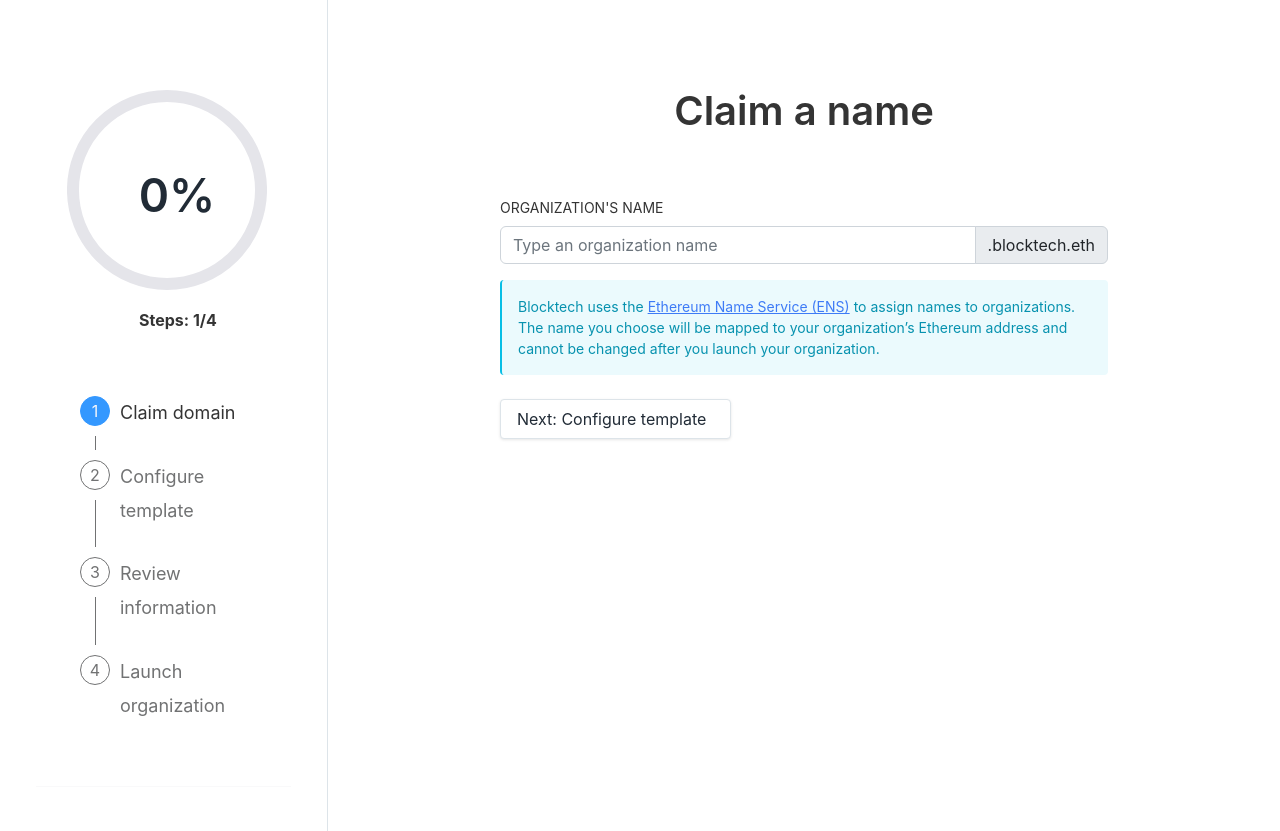
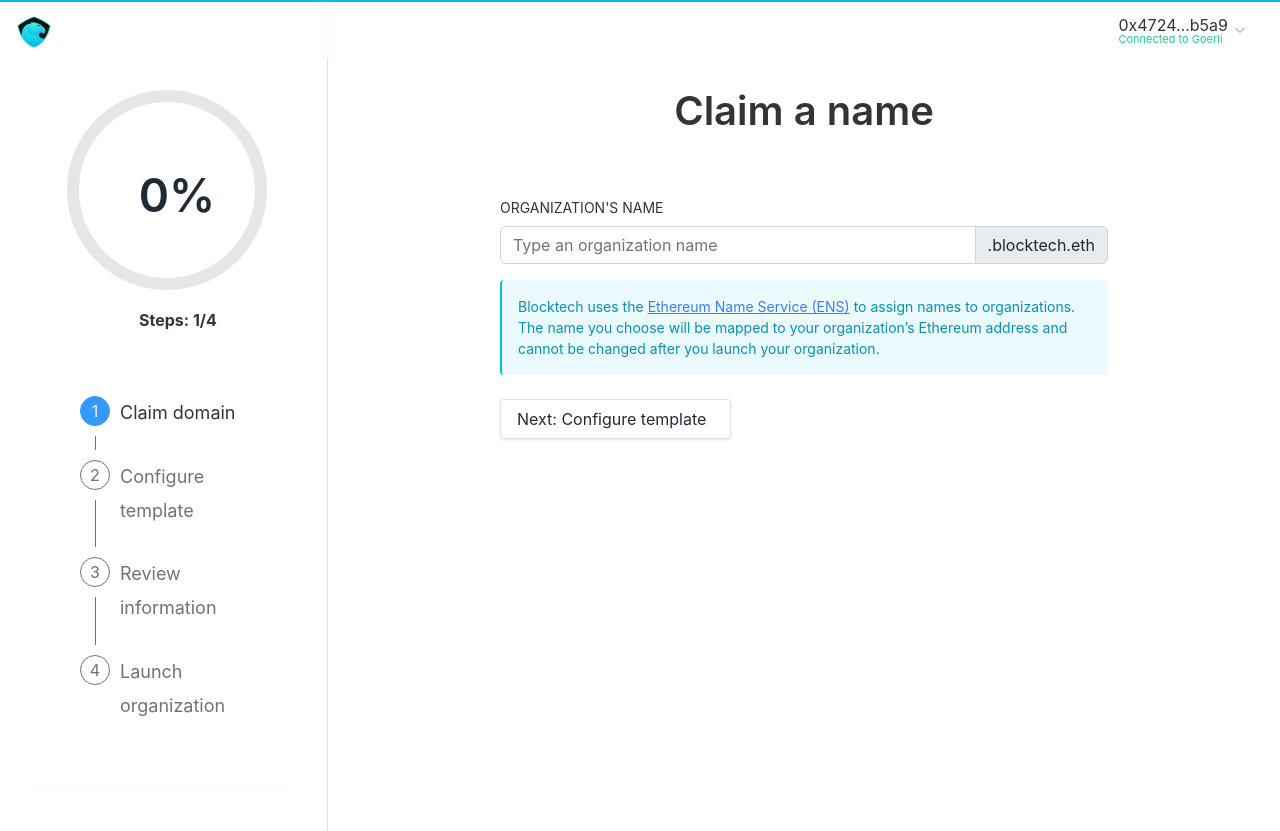
Before and after one commit to hritiksantoshi/daoMaker, a React (Create React App) app: page /token in a window 1280 px wide. Built offline with nearby package versions, Linux system fonts and the light colour scheme; the HTML template or start-up script is replaced by a standard one.

Commit message:
welcomenav

```diff
--- a/src/App.js
+++ b/src/App.js
@@ -31,6 +31,7 @@
   const [currentStep, setStep] = useState(0);
   const [walletAddress, setWalletAddress] = useState("");
   const [displayWalletAddress, setDisplayWalletAddress] = useState("");
+  const [show,setShow] = useState(false);
   const [data, setData] = useState({
     name: "",
     votingPercentage: 50,
@@ -66,6 +67,8 @@
         setWalletAddress,
         displayWalletAddress,
         setDisplayWalletAddress,
+        show,
+        setShow
       }}
     >
       <BrowserRouter>
--- a/src/components/DaoForm.jsx
+++ b/src/components/DaoForm.jsx
@@ -3,7 +3,7 @@
 import Sidebar from "./sidebar/Sidebar";
 import Voting from "./voting/Voting";
 import TokenSetting from "./configtemp/TokenSetting";
-import { Row } from "react-bootstrap";
+import { Row,Container } from "react-bootstrap";
 import { createContext } from "react";
 import "./DaoForm.css";
 import { createUnarySpacing } from "@mui/system";
@@ -11,13 +11,15 @@
 import Loader from "../components/loaderModal/Loader";
 import { useContext } from "react";
 import { StepContext } from "../App.js";
-
+import { WelcomeNav } from "./WelcomeNav/WelcomeNav";
 const DaoForm = () => {
   const { currentStep } = useContext(StepContext);
 
   return (
     <>
+    <Container fluid style={{ padding: 0 }}>
       <Loader />
+      <WelcomeNav/>
       <Row className="section">
         <Sidebar />
         {currentStep === 1 ? (
@@ -32,6 +34,7 @@
           <ClaimName />
         )}
       </Row>
+      </Container>
     </>
   );
 };
--- /dev/null
+++ b/src/components/WelcomeNav/WelcomeNav.css
@@ -0,0 +1,82 @@
+
+.mainNav{
+    position: absolute;
+    z-index: 2;
+    top: 0px;
+    left: 0px;
+    right: 0px;
+    height: 60px;
+    transition: background 150ms ease-in-out 0s;
+    backdrop-filter: blur(6px);
+}
+.top{
+    position: absolute;
+    top: 0px;
+    z-index: 1;
+    width: 100%;
+    border-top: 2px solid rgb(8, 190, 229);
+}
+.bth{
+    position: absolute;
+    top: 8px;
+    left: 8px;
+    display: flex;
+    -webkit-box-align: center;
+    align-items: center;
+    -webkit-box-pack: center;
+    justify-content: center;
+    padding: 8px;
+    border-radius: 4px;
+    background: none;
+}
+.btnDiv{
+    display: flex;
+    -webkit-box-align: center;
+    align-items: center;
+    position: absolute;
+    top: 0px;
+    right: 16px;
+    height: 100%;
+}
+.connectedtxt{
+    font-size: 11px;
+    color: rgb(44, 198, 143);
+}
+.wltaddr{
+    margin-bottom: -5px;
+    font-size: 16px;
+    font-weight: 400;
+    line-height: 1.5;
+}
+.ctdbtn{
+    display: flex;
+    -webkit-box-align: center;
+    align-items: center;
+    height: 100%;
+    padding: 0px 8px;
+    background: none;
+}
+.online{
+    position: absolute;
+    bottom: -3px;
+    right: -3px;
+    width: 10px;
+    height: 10px;
+    background: rgb(44, 198, 143);
+    border: 2px solid rgb(255, 255, 255);
+    border-radius: 50%;
+}
+.mlp{
+    padding-left: 8px;
+    padding-right: 4px;
+}
+.nji{
+    display: flex;
+    -webkit-box-align: center;
+    align-items: center;
+    text-align: left;
+    padding: 0px 8px 0px 16px;
+}
+.Btnsvg{
+    color: rgb(143, 164, 181);
+}
--- /dev/null
+++ b/src/components/WelcomeNav/WelcomeNav.jsx
@@ -0,0 +1,28 @@
+import React from 'react'
+import logo from "../../assets/logo.png"
+import "./WelcomeNav.css";
+export const WelcomeNav = () => {
+  return (
+    <div className='mainNav'>
+    <div className='top'></div>
+    <button type="button" title="Back to home" className="bth">
+    <img src={logo} width="36" alt=""/>
+    </button>
+    <div className='btnDiv'>
+     <button type='button' className='ctdbtn'>
+     <div className='nji'>
+     {/* <div className='bhu'>
+     <canvas id="myCanvas" width="24" height="24"  />
+     <div className="online"></div>
+     </div> */}
+     <div className='mlp'>
+     <div className="wltaddr">0x4724…b5a9</div>
+     <div className="connectedtxt">Connected to Goerli</div>
+     </div>
+     <svg width="16" height="16" fill="none" viewBox="0 0 24 24" className="Btnsvg"><path fill="currentColor" d="M18.785 8.782a.725.725 0 00-1.038 0L12 14.632l-5.746-5.85a.725.725 0 00-1.039 0 .757.757 0 000 1.057l6.266 6.38a.726.726 0 001.038 0l6.266-6.38a.757.757 0 000-1.057z"></path></svg>
+     </div>
+     </button>
+    </div>
+    </div>
+  )
+}
--- a/src/components/connectionModal/ConnectionModal.js
+++ b/src/components/connectionModal/ConnectionModal.js
@@ -9,8 +9,8 @@
 import { StepContext } from "../../App";
 
 function ConnectionModal(props) {
-  const { show, setShow } = props;
-  const { setWalletAddress, setDisplayWalletAddress } = useContext(StepContext);
+
+  const {show, setShow , setWalletAddress, setDisplayWalletAddress } = useContext(StepContext);
   const handleClose = () => {
     setShow(false);
   };
--- a/src/pages/welcome/Welcome.jsx
+++ b/src/pages/welcome/Welcome.jsx
@@ -14,6 +14,8 @@
 import { StepContext } from "../../App";
 function Welcome() {
   const {
+    show,
+       setShow,
     walletAddress,
     setWalletAddress,
     displayWalletAddress,
@@ -21,13 +23,14 @@
   } = useContext(StepContext);
 
   const navigate = useNavigate();
-  const [show, setShow] = useState(false);
+
 
   const disconnectWallet = () => {
     console.log("wallet disconnected");
     localStorage.removeItem("isWalletConnected");
     setWalletAddress("");
   };
+
   const redirectPage = async () => {
     console.log(walletAddress);
     if ( walletAddress === "" ||  walletAddress === null) {
@@ -99,8 +102,7 @@
           )}
         </div>
         <ConnectionModal
-          show={show}
-          setShow={setShow}
+
         />
         <div className="insideContainer">
           <header className="header">
```
Also changed, not shown: src/components/DisconnectModal/DisconnectModal.jsx (added, +22 -0 lines), src/components/DisconnectModal/DisconnectModal.css (added).
